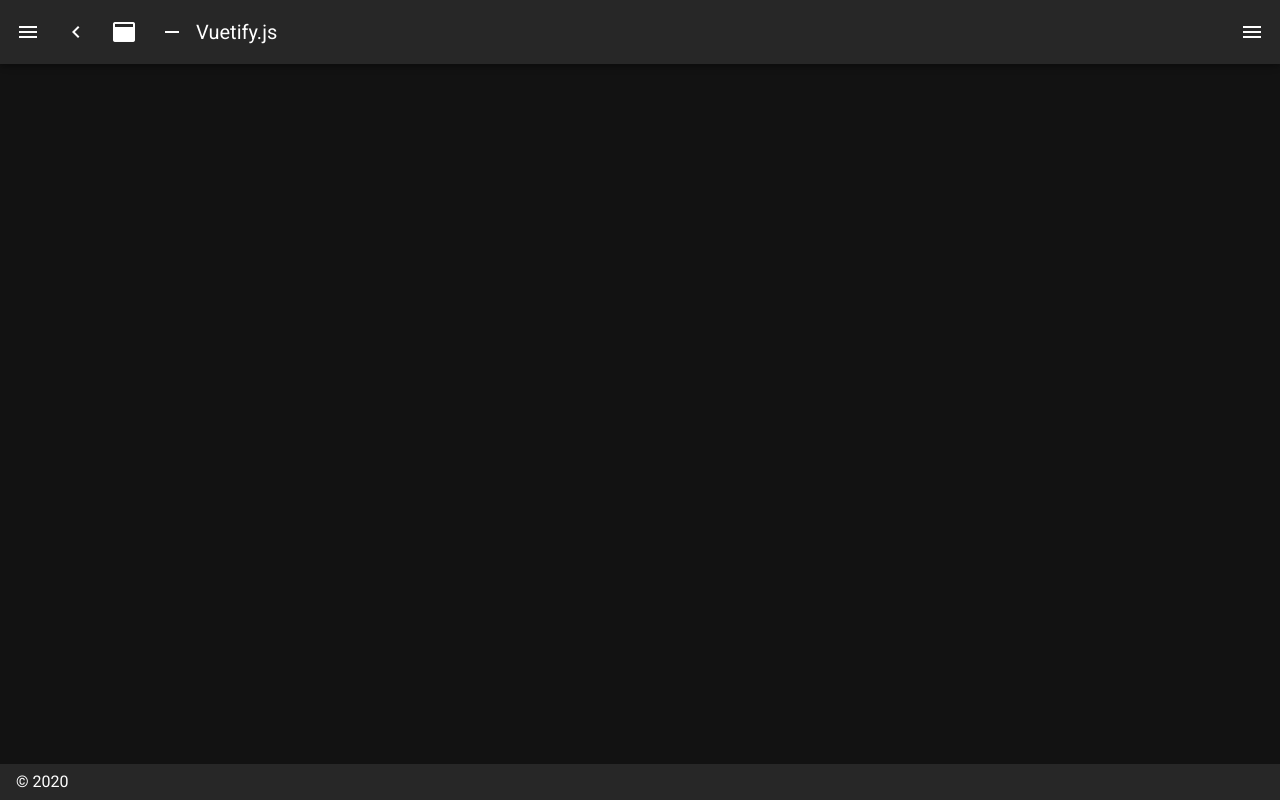
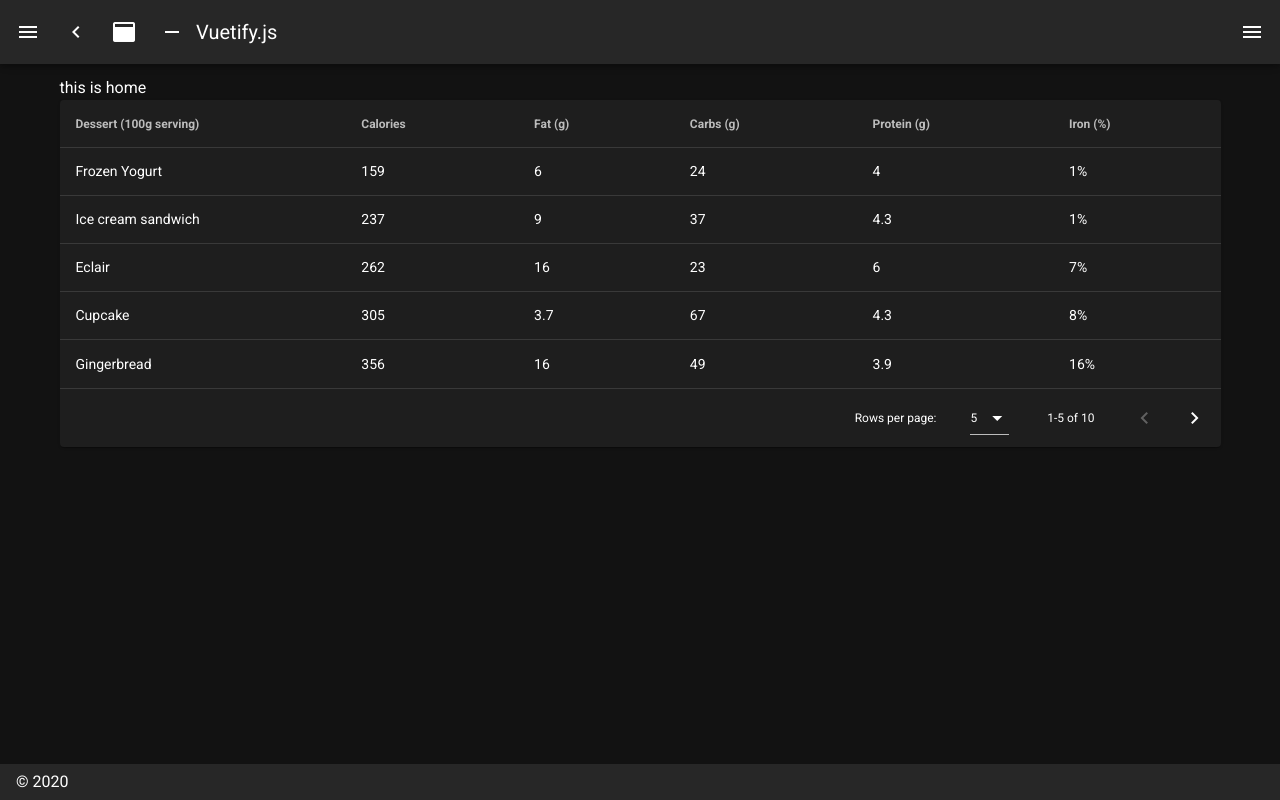
Before and after one commit to d-sawada/nuxt-sample, a Nuxt app: page /home in a window 1280 px wide. Before the commit this address had no page. Built offline with nearby package versions, Linux system fonts and the light colour scheme.

Commit message:
/homeにテーブルを表示(routingの挙動を確認、Vuetifyを使ってみた)

```diff
--- /dev/null
+++ b/components/MainTable.vue
@@ -0,0 +1,112 @@
+<template>
+  <v-data-table
+    :headers="headers"
+    :items="desserts"
+    :items-per-page="5"
+    class="elevation-1"
+  ></v-data-table>
+</template>
+
+<script>
+export default {
+  data() {
+    return {
+      headers: [
+        {
+          text: 'Dessert (100g serving)',
+          align: 'start',
+          sortable: false,
+          value: 'name'
+        },
+        { text: 'Calories', value: 'calories' },
+        { text: 'Fat (g)', value: 'fat' },
+        { text: 'Carbs (g)', value: 'carbs' },
+        { text: 'Protein (g)', value: 'protein' },
+        { text: 'Iron (%)', value: 'iron' }
+      ],
+      desserts: [
+        {
+          name: 'Frozen Yogurt',
+          calories: 159,
+          fat: 6.0,
+          carbs: 24,
+          protein: 4.0,
+          iron: '1%'
+        },
+        {
+          name: 'Ice cream sandwich',
+          calories: 237,
+          fat: 9.0,
+          carbs: 37,
+          protein: 4.3,
+          iron: '1%'
+        },
+        {
+          name: 'Eclair',
+          calories: 262,
+          fat: 16.0,
+          carbs: 23,
+          protein: 6.0,
+          iron: '7%'
+        },
+        {
+          name: 'Cupcake',
+          calories: 305,
+          fat: 3.7,
+          carbs: 67,
+          protein: 4.3,
+          iron: '8%'
+        },
+        {
+          name: 'Gingerbread',
+          calories: 356,
+          fat: 16.0,
+          carbs: 49,
+          protein: 3.9,
+          iron: '16%'
+        },
+        {
+          name: 'Jelly bean',
+          calories: 375,
+          fat: 0.0,
+          carbs: 94,
+          protein: 0.0,
+          iron: '0%'
+        },
+        {
+          name: 'Lollipop',
+          calories: 392,
+          fat: 0.2,
+          carbs: 98,
+          protein: 0,
+          iron: '2%'
+        },
+        {
+          name: 'Honeycomb',
+          calories: 408,
+          fat: 3.2,
+          carbs: 87,
+          protein: 6.5,
+          iron: '45%'
+        },
+        {
+          name: 'Donut',
+          calories: 452,
+          fat: 25.0,
+          carbs: 51,
+          protein: 4.9,
+          iron: '22%'
+        },
+        {
+          name: 'KitKat',
+          calories: 518,
+          fat: 26.0,
+          carbs: 65,
+          protein: 7,
+          iron: '6%'
+        }
+      ]
+    }
+  }
+}
+</script>
--- /dev/null
+++ b/pages/home.vue
@@ -0,0 +1,16 @@
+<template>
+  <div>
+    this is home
+    <MainTable />
+  </div>
+</template>
+
+<script>
+import MainTable from '../components/MainTable'
+
+export default {
+  components: {
+    MainTable
+  }
+}
+</script>
```
